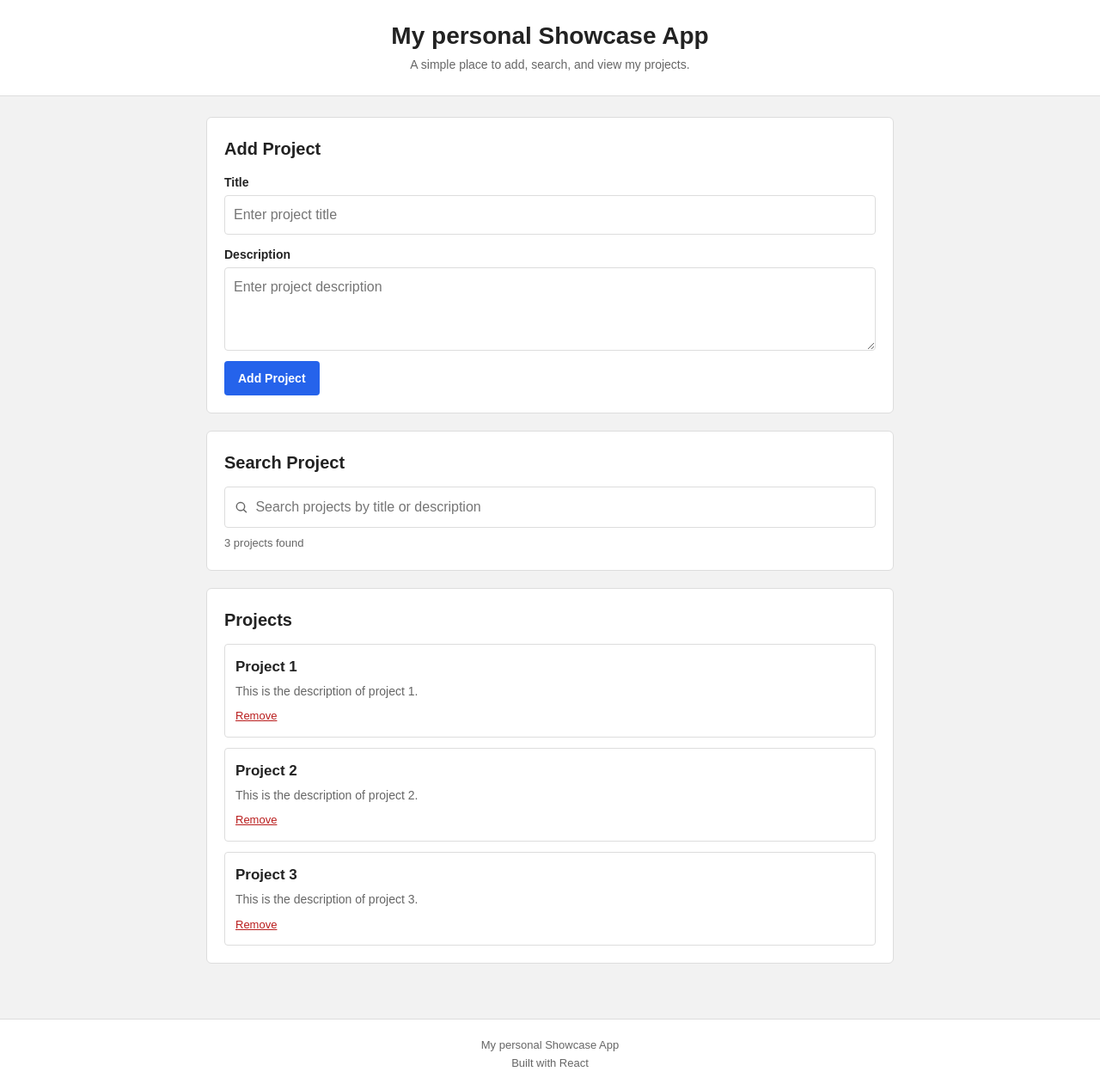
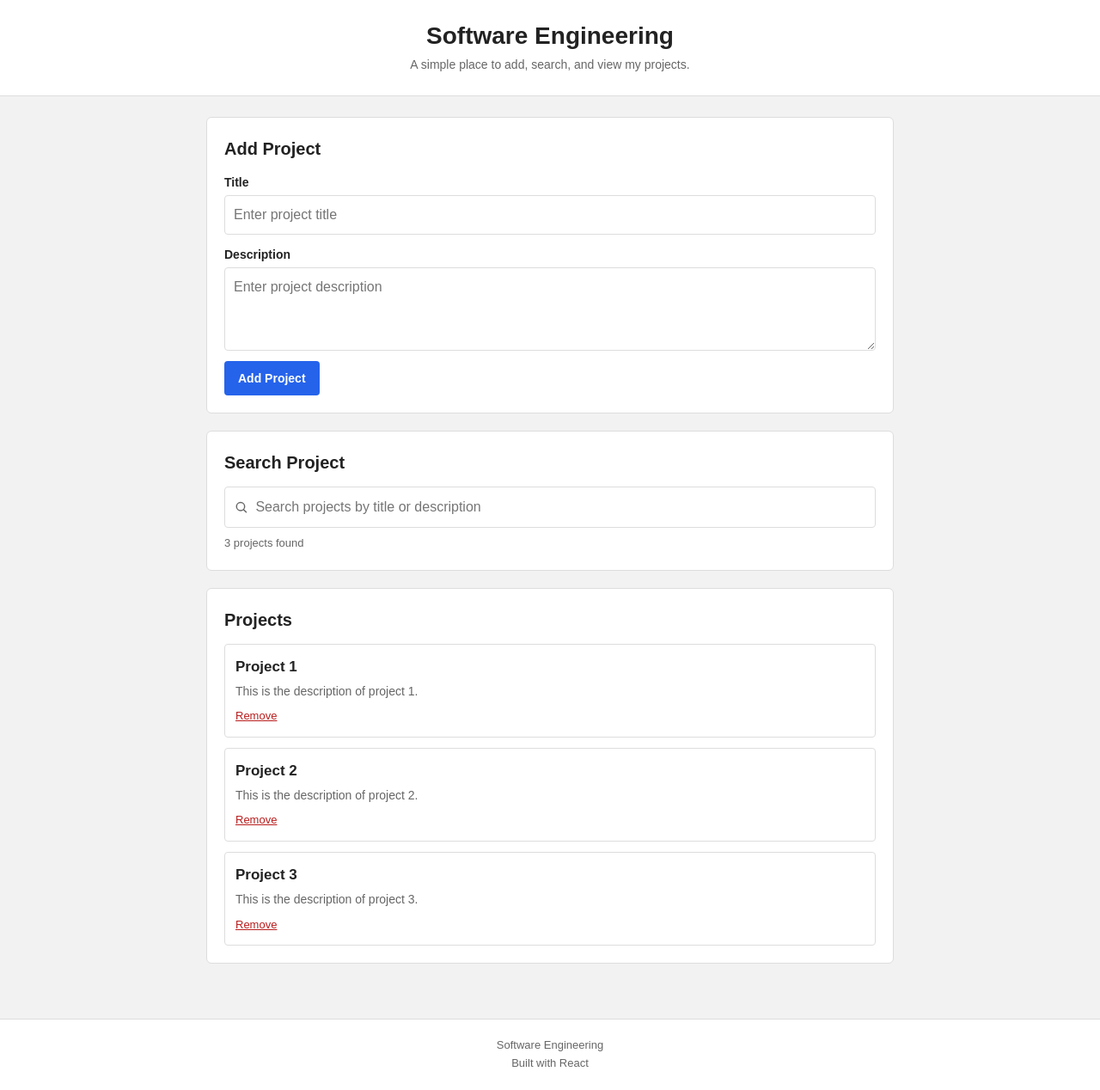
Before and after one commit to angelwaweru05-code/Single-Page-Application, a React (Vite) app: page / in a window 1280 px wide. Shown: the whole page at 86% size. Built offline with nearby package versions, Linux system fonts and the light colour scheme.

Commit message:
Update heading to Software Engineering

```diff
--- a/index.html
+++ b/index.html
@@ -8,7 +8,7 @@
       name="description"
       content="A simple personal showcase app built with React."
     />
-    <title>My personal Showcase App</title>
+    <title>Software Engineering</title>
   </head>
   <body>
     <div id="root"></div>
--- a/src/components/Footer.jsx
+++ b/src/components/Footer.jsx
@@ -2,7 +2,7 @@ export default function Footer() {
   return (
     <footer className="site-footer">
       <div className="container">
-        <p>My personal Showcase App</p>
+        <p>Software Engineering</p>
         <p>Built with React</p>
       </div>
     </footer>
--- a/src/components/Header.jsx
+++ b/src/components/Header.jsx
@@ -2,7 +2,7 @@ export default function Header() {
   return (
     <header className="site-header">
       <div className="container">
-        <h1>My personal Showcase App</h1>
+        <h1>Software Engineering</h1>
         <p>A simple place to add, search, and view my projects.</p>
       </div>
     </header>
--- a/src/styles/index.css
+++ b/src/styles/index.css
@@ -89,6 +89,7 @@ p {
 
 .site-header h1 {
   font-size: 28px;
+  font-weight: bold;
   line-height: 1.3;
 }
 
```
Also changed, not shown: 2 other files (tests, documents, lock files or other folders).
